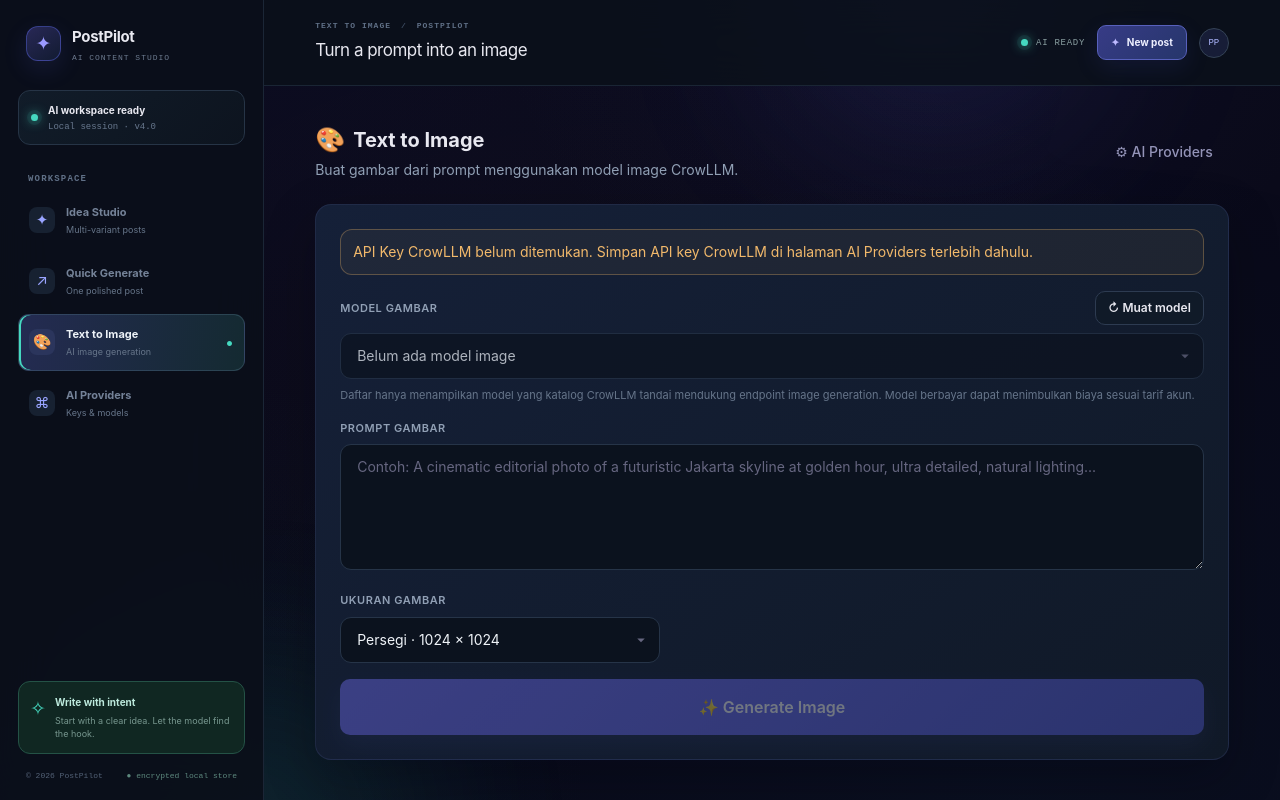
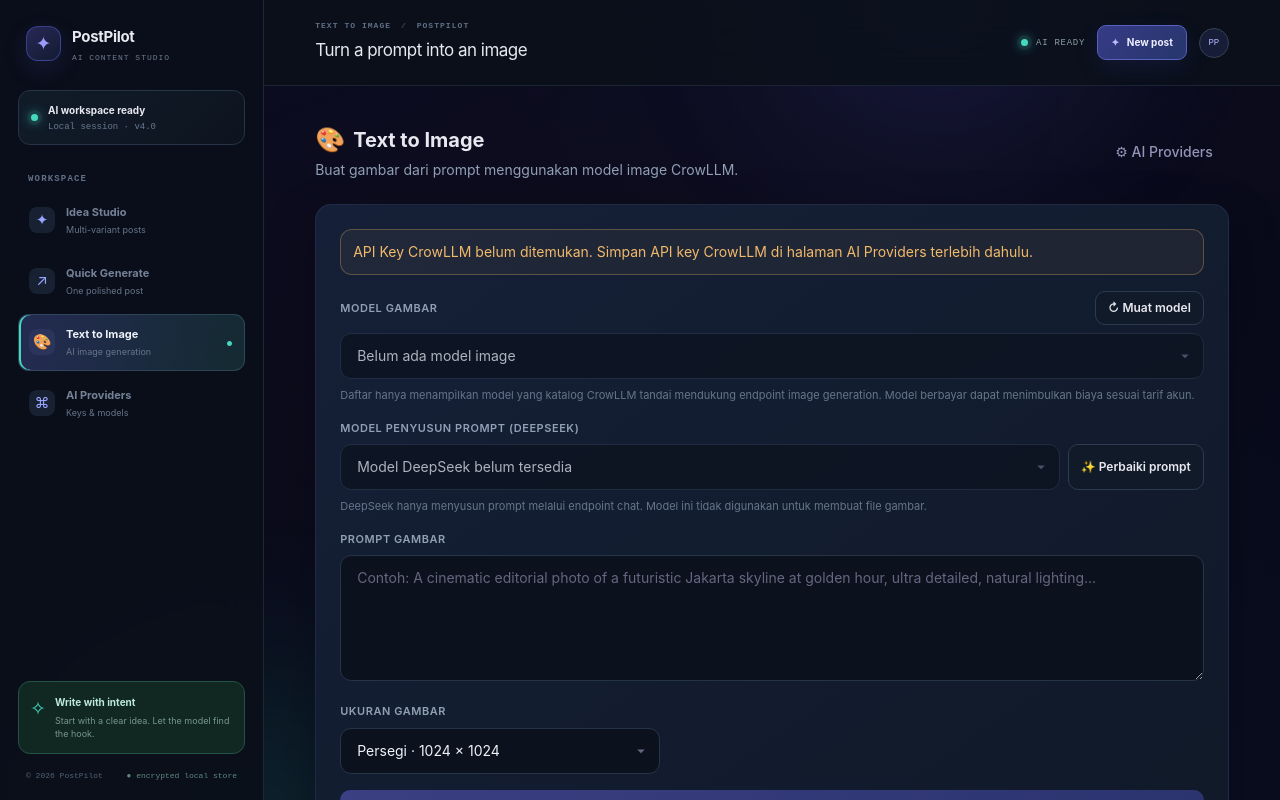
Before and after one commit to bangke1212/Generator-Post-Agent, a React (Vite) app: page /images in a window 1280 px wide. Shown: the top 800 px of the page. Built offline with nearby package versions, Linux system fonts and the light colour scheme.

Commit message:
Add DeepSeek prompt enhancement controls to image generator

```diff
--- a/src/pages/ImageGenerate.tsx
+++ b/src/pages/ImageGenerate.tsx
@@ -3,6 +3,7 @@ import { getAllApiKeys } from '../store';
 
 interface Props { onTabChange: (tab: string) => void; }
 interface ImageModel { id: string; name?: string; free?: boolean; }
+const PROMPT_MODEL_IDS = ['deepseek-v4-flash-uncensored:free', 'deepseek-v4.1-flash-uncensored:free'];
 
 async function crowllmRequest(body: Record<string, unknown>) {
   const response = await fetch('/api/crowllm', {
@@ -22,6 +23,9 @@ export default function ImageGenerate({ onTabChange }: Props) {
   const [apiKey, setApiKey] = useState('');
   const [models, setModels] = useState<ImageModel[]>([]);
   const [model, setModel] = useState('');
+  const [promptModels, setPromptModels] = useState<ImageModel[]>([]);
+  const [promptModel, setPromptModel] = useState('');
+  const [enhancing, setEnhancing] = useState(false);
   const [prompt, setPrompt] = useState('');
   const [size, setSize] = useState('1024x1024');
   const [loadingModels, setLoadingModels] = useState(false);
@@ -44,8 +48,17 @@ export default function ImageGenerate({ onTabChange }: Props) {
     setLoadingModels(true);
     setError('');
     try {
-      const catalog = await crowllmRequest({ action: 'image_models', apiKey });
+      const [catalog, chatCatalog] = await Promise.all([
+        crowllmRequest({ action: 'image_models', apiKey }),
+        crowllmRequest({ action: 'models', apiKey }),
+      ]);
       const available = Array.isArray(catalog.models) ? catalog.models : [];
+      const chatModels = Array.isArray(chatCatalog.models) ? chatCatalog.models : [];
+      const availablePromptModels = PROMPT_MODEL_IDS
+        .filter(id => chatModels.some((item: ImageModel) => item.id === id))
+        .map(id => ({ id, name: id, free: true }));
+      setPromptModels(availablePromptModels);
+      setPromptModel(current => availablePromptModels.some((item: ImageModel) => item.id === current) ? current : (availablePromptModels[0]?.id || ''));
       setModels(available);
       setModel(current => available.some((item: ImageModel) => item.id === current) ? current : (available[0]?.id || ''));
       if (!available.length) setError('Tidak ada model dengan endpoint image generation yang terdeteksi pada katalog API key ini. Pastikan akun CrowLLM memiliki akses ke model Text-to-Image.');
@@ -60,6 +73,23 @@ export default function ImageGenerate({ onTabChange }: Props) {
     if (apiKey) void loadModels();
     // eslint-disable-next-line react-hooks/exhaustive-deps
   }, [apiKey]);
+
+  const enhancePrompt = async () => {
+    if (!apiKey) { setError('API Key CrowLLM belum tersimpan. Buka AI Providers terlebih dahulu.'); return; }
+    if (!promptModel) { setError('Tidak ada model DeepSeek prompt yang terdeteksi tersedia di katalog chat CrowLLM.'); return; }
+    if (!prompt.trim()) { setError('Tulis ide gambar terlebih dahulu.'); return; }
+    setEnhancing(true);
+    setError('');
+    try {
+      const result = await crowllmRequest({ action: 'enhance_image_prompt', apiKey, model: promptModel, prompt });
+      if (typeof result.prompt !== 'string' || !result.prompt.trim()) throw new Error('Model tidak menghasilkan prompt yang valid.');
+      setPrompt(result.prompt.trim());
+    } catch (e: any) {
+      setError(e.message || 'Gagal menyusun prompt.');
+    } finally {
+      setEnhancing(false);
+    }
+  };
 
   const generate = async () => {
     if (!apiKey) { setError('API Key CrowLLM belum tersimpan. Buka AI Providers terlebih dahulu.'); return; }
@@ -119,6 +149,20 @@ export default function ImageGenerate({ onTabChange }: Props) {
         </div>
 
         <div>
+          <label className="text-[11px] font-semibold text-[#91a0b5] uppercase tracking-wider block mb-2">Model penyusun prompt (DeepSeek)</label>
+          <div className="flex gap-2">
+            <select value={promptModel} onChange={event => setPromptModel(event.target.value)} disabled={!promptModels.length || loadingModels} className="input flex-1">
+              {!promptModels.length && <option value="">Model DeepSeek belum tersedia</option>}
+              {promptModels.map(item => <option key={item.id} value={item.id}>{item.id}</option>)}
+            </select>
+            <button type="button" onClick={enhancePrompt} disabled={!promptModel || !prompt.trim() || enhancing || loadingModels} className="btn-outline text-xs px-3 whitespace-nowrap">
+              {enhancing ? 'Menyusun...' : '✨ Perbaiki prompt'}
+            </button>
+          </div>
+          <p className="text-[11px] text-[#66758a] mt-2">DeepSeek hanya menyusun prompt melalui endpoint chat. Model ini tidak digunakan untuk membuat file gambar.</p>
+        </div>
+
+        <div>
           <label className="text-[11px] font-semibold text-[#91a0b5] uppercase tracking-wider block mb-2">Prompt gambar</label>
           <textarea value={prompt} onChange={event => setPrompt(event.target.value)} rows={5}
             placeholder="Contoh: A cinematic editorial photo of a futuristic Jakarta skyline at golden hour, ultra detailed, natural lighting..."
```
